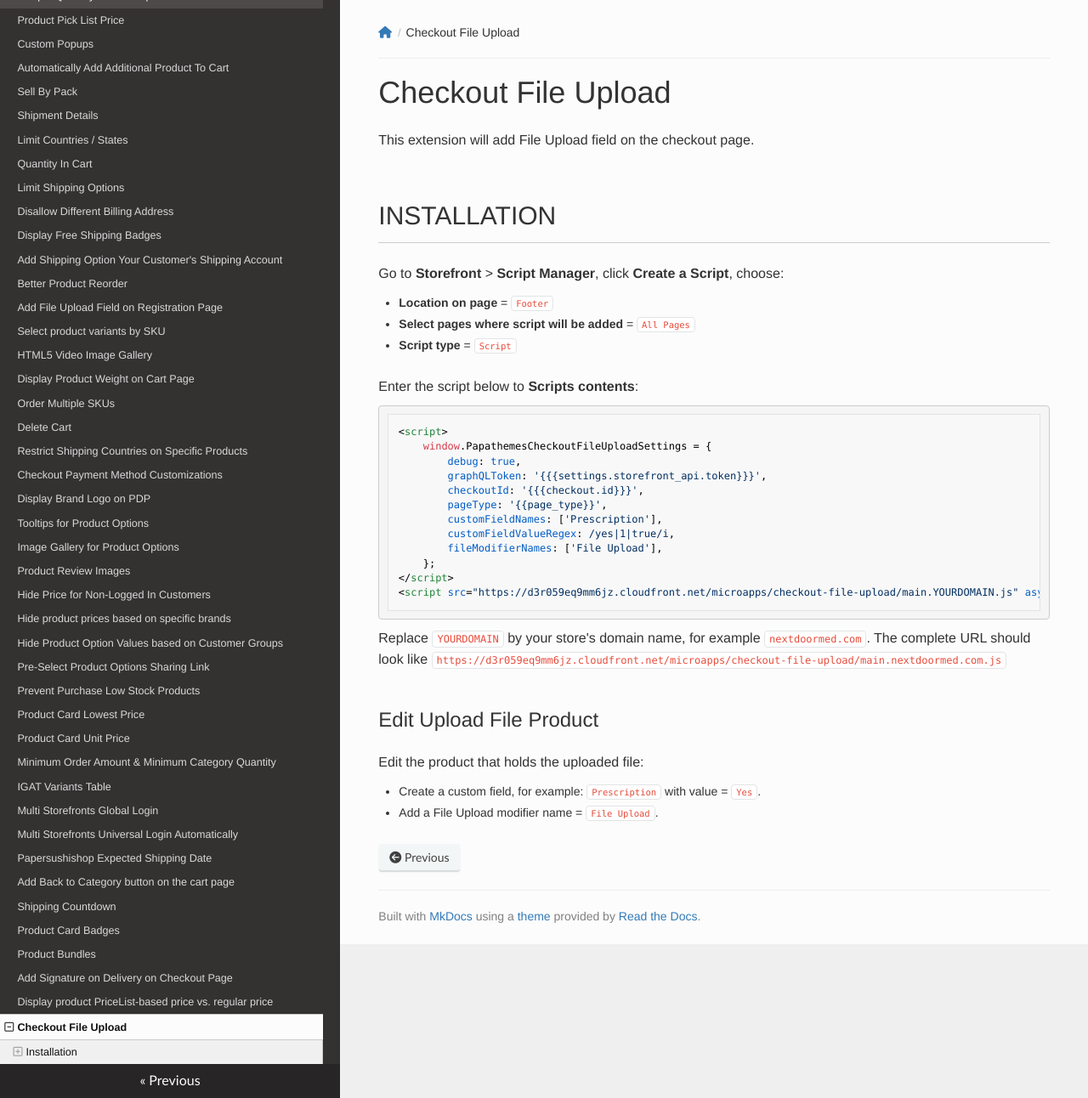
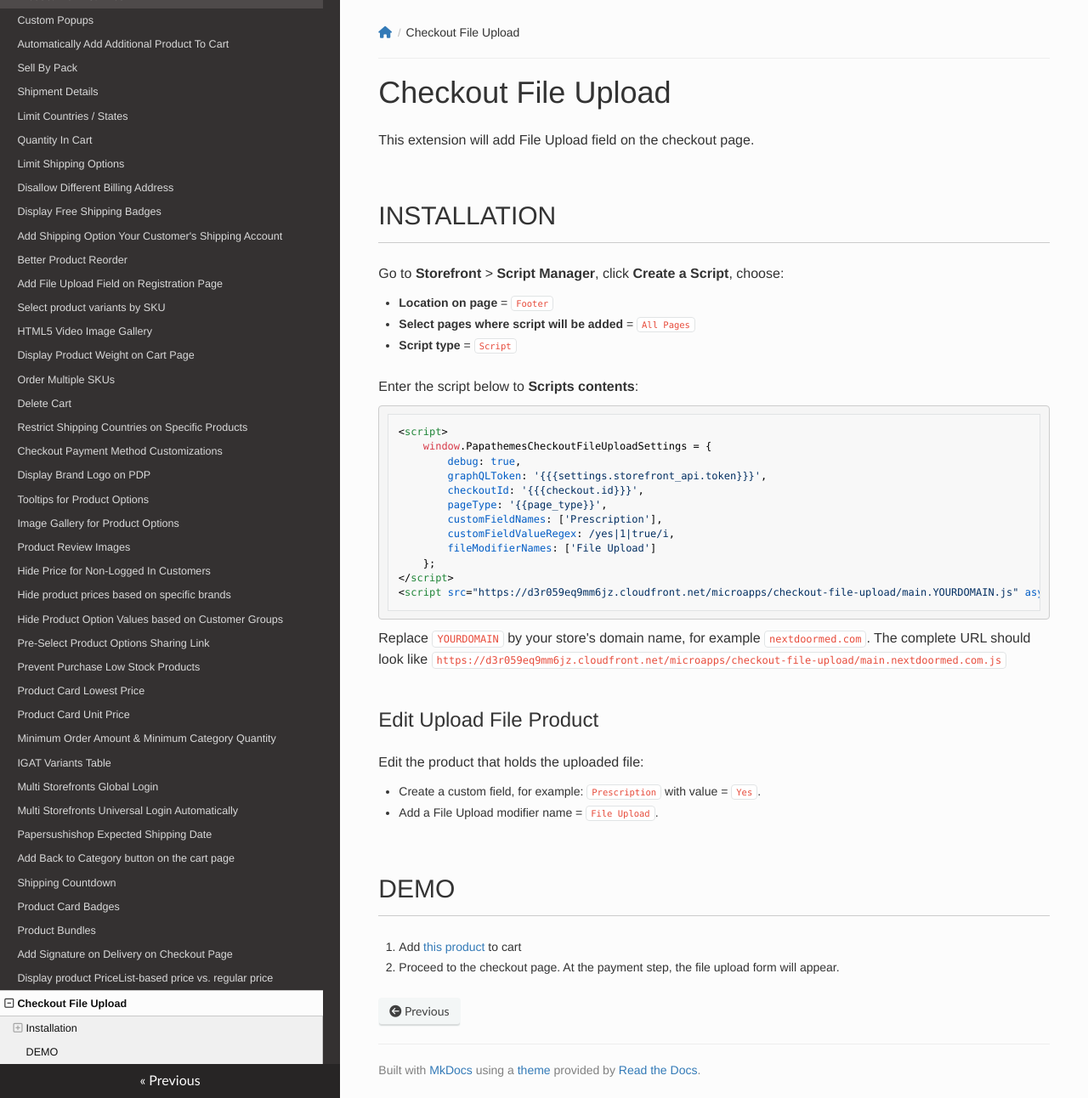
Before and after one commit to tvlgiao/bc-addons-docs, an MkDocs documentation site: the page built from docs/checkout-file-upload.md, in a window 1280 px wide and 1292 px high. Shown: the whole window at 85% size. Built offline with MkDocs 1.6.1, drawn with Linux system fonts in a browser that asks for light colours; nearby versions of some CDN libraries; some of the changed text lies outside the part shown.

Commit message:
Update Checkout File Upload

```diff
--- a/docs/checkout-file-upload.md
+++ b/docs/checkout-file-upload.md
@@ -21,7 +21,7 @@ Enter the script below to **Scripts contents**:
         pageType: '{{page_type}}',
         customFieldNames: ['Prescription'],
         customFieldValueRegex: /yes|1|true/i,
-        fileModifierNames: ['File Upload'],
+        fileModifierNames: ['File Upload']
     };
 </script>
 <script src="https://d3r059eq9mm6jz.cloudfront.net/microapps/checkout-file-upload/main.YOURDOMAIN.js" async defer></script>
@@ -35,3 +35,8 @@ Edit the product that holds the uploaded file:
 
 - Create a custom field, for example: `Prescription` with value = `Yes`.
 - Add a File Upload modifier name = `File Upload`.
+
+## DEMO
+
+1. Add [this product](https://theme-demo-01.mybigcommerce.com/file-upload-product/) to cart
+2. Proceed to the checkout page. At the payment step, the file upload form will appear.
```
